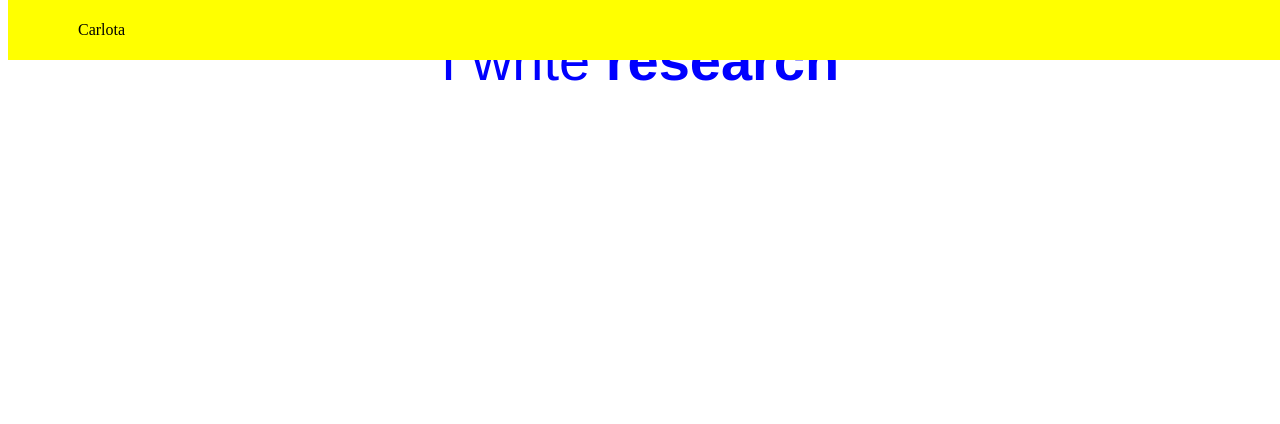
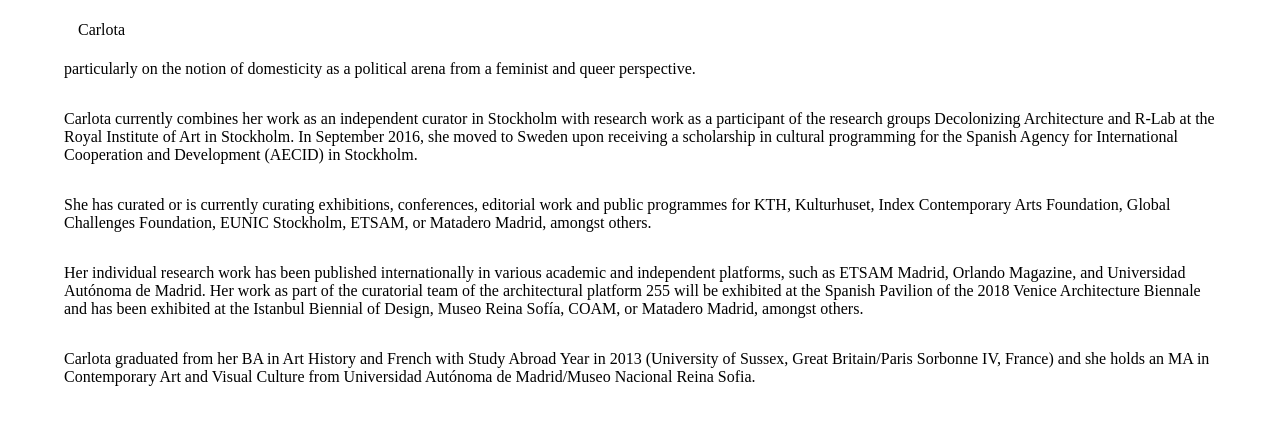
Before and after one commit to lauramiguelanez/Carlota, a React (Create React App) app in the folder client/: page /about in a window 1280 px wide. Shown: the top 424 px of the page. Built offline with nearby package versions, Linux system fonts and the light colour scheme; the HTML template or start-up script is replaced by a standard one.

Commit message:
About page

```diff
--- a/client/src/App.js
+++ b/client/src/App.js
@@ -1,9 +1,12 @@
 import React, { Component } from "react";
-//import { Switch, Route } from "react-router-dom";
+import { Switch, Route, BrowserRouter } from "react-router-dom";
 import "./css/App.scss";
 
 import Navbar from "./components/Navbar";
 import LandingAnimation from "./components/LandingAnimation";
+import About from "./components/About";
+import UploadProject from "./components/UploadProject";
+
 
 class App extends Component {
   constructor() {
@@ -21,11 +24,13 @@ class App extends Component {
         </header>
         <div className="fix-top"></div>
         <main>
-          <LandingAnimation newPage={()=>{this.setState({page:"Home"})}}/>
-          {/* <Switch>
-            <Route exact path='/' render={() => <LandingAnimation newPage={()=>{this.setState({page:"Home"})}}/> }/>
-            <Route exact path='/about' render={() => <LandingAnimation newPage={()=>{this.setState({page:"Home"})}}/> }/>
-          </Switch> */}
+          <BrowserRouter>
+            <Switch>
+              <Route exact path='/' render={() => <LandingAnimation newPage={()=>{this.setState({page:"Home"})}}/> }/>
+              <Route exact path='/about' render={() => <About newPage={()=>{this.setState({page:"About"})}}/> }/>
+              <Route exact path='/upload' render={() => <UploadProject newPage={()=>{this.setState({page:"Upload"})}}/> }/>
+            </Switch>
+          </BrowserRouter>
         </main>
         <div className="fix-bottom"></div>
         <footer>
--- /dev/null
+++ b/client/src/components/About.js
@@ -0,0 +1,65 @@
+import React, { Component } from "react";
+import "../css/content.scss";
+
+export default class About extends Component {
+  constructor(props) {
+    super(props);
+    this.state = {
+      loggedInUser: null
+    };
+  }
+
+  componentDidMount = () => {
+    this.props.newPage();
+  };
+
+  render() {
+    return (
+      <section>
+        <p>
+          Carlota Mir (b. Carlota Jerez, Spain, 1991) is a curator, researcher,
+          translator and cultural agent currently based in Stockholm, Sweden.
+          Her work, of a multidisciplinary and multilingual nature, interrogates
+          the relationship between gender, sexuality and space in visual
+          culture, design, curating and architecture. Her research and
+          curatorial work focuses particularly on the notion of domesticity as a
+          political arena from a feminist and queer perspective.
+        </p>
+
+        <p>
+          Carlota currently combines her work as an independent curator in
+          Stockholm with research work as a participant of the research groups
+          Decolonizing Architecture and R-Lab at the Royal Institute of Art in
+          Stockholm. In September 2016, she moved to Sweden upon receiving a
+          scholarship in cultural programming for the Spanish Agency for
+          International Cooperation and Development (AECID) in Stockholm.
+        </p>
+
+        <p>
+          She has curated or is currently curating exhibitions, conferences,
+          editorial work and public programmes for KTH, Kulturhuset, Index
+          Contemporary Arts Foundation, Global Challenges Foundation, EUNIC
+          Stockholm, ETSAM, or Matadero Madrid, amongst others.
+        </p>
+
+        <p>
+          Her individual research work has been published internationally in
+          various academic and independent platforms, such as ETSAM Madrid,
+          Orlando Magazine, and Universidad Autónoma de Madrid. Her work as part
+          of the curatorial team of the architectural platform 255 will be
+          exhibited at the Spanish Pavilion of the 2018 Venice Architecture
+          Biennale and has been exhibited at the Istanbul Biennial of Design,
+          Museo Reina Sofía, COAM, or Matadero Madrid, amongst others.
+        </p>
+
+        <p>
+          Carlota graduated from her BA in Art History and French with Study
+          Abroad Year in 2013 (University of Sussex, Great Britain/Paris
+          Sorbonne IV, France) and she holds an MA in Contemporary Art and
+          Visual Culture from Universidad Autónoma de Madrid/Museo Nacional
+          Reina Sofia.
+        </p>
+      </section>
+    );
+  }
+}
--- a/client/src/components/LandingAnimation.js
+++ b/client/src/components/LandingAnimation.js
@@ -53,9 +53,6 @@ export default class LandingAnimation extends Component {
             <p className="landing-random object">{object}</p>
           </div>
         </div>
-        {/* <button className="lang-button" onMouseOver={e => this.changeLang(e)}>
-          LANG
-        </button> */}
       </section>
     );
   }
--- /dev/null
+++ b/client/src/components/UploadProject.js
@@ -0,0 +1,29 @@
+import React, { Component } from "react";
+import { Redirect } from 'react-router-dom';
+import axios from "axios";
+require('dotenv').config();
+import "../css/forms.scss";
+
+export default class UploadProject extends Component {
+  constructor(props) {
+    super(props);
+    this.state = {
+      loggedInUser: null
+    };
+    this.service = axios.create({
+      baseURL: `${process.env.REACT_APP_API_URL}/api`
+    });
+  }
+
+  componentDidMount = () => {
+    this.props.newPage();
+  };
+
+  render() {
+    return (
+      <section>
+        <form />
+      </section>
+    );
+  }
+}
--- a/client/src/components/constants/landingLanguages.js
+++ b/client/src/components/constants/landingLanguages.js
@@ -49,7 +49,58 @@ const actionsENG = [
     "textos"
   ];
 
-  const ActionLangList = [actionsENG, actionsFRN, actionsSPA];
-  const ObjectLangList = [objectsENG, objectsFRN, objectsSPA];
+  const actionsSWE = [
+    "Jag bygger ",
+    "Jag översätter ",
+    "Jag [curate]  ",
+    "Jag ifrågasätter ",
+    "Jag forskar ",
+    "Jag skriver "
+  ];
+  const objectsSWE = [
+    "arkitektur",
+    "språk",
+    "konst",
+    "kön",
+    "forskning",
+    "texter"
+  ];
+
+  const actionsITA = [
+    "Costruisco ",
+    "Traduco ",
+    "Curo ",
+    "M'interrogo ",
+    "Scrivo ",
+    "Scrivo "
+  ];
+  const objectsITA = [
+    "",
+    "la lingua",
+    "l'arte",
+    "sul genere",
+    "l'architettura",
+    "testi"
+  ];
+
+  const actionsCAT = [
+    "Construeixo ",
+    "Tradueixo ",
+    "Comissari ",
+    "Qüestiono ",
+    "Investigo ",
+    "Escric "
+  ];
+  const objectsCAT = [
+    "arquitectura",
+    "la llengua",
+    "l'art",
+    "el gènere",
+    "l'investigació",
+    "textos"
+  ];
+
+  const ActionLangList = [actionsENG, actionsFRN, actionsSPA, actionsSWE, actionsITA, actionsCAT];
+  const ObjectLangList = [objectsENG, objectsFRN, objectsSPA, objectsSWE, objectsITA, objectsCAT];
 
   exports.langList = {ActionLangList, ObjectLangList};
--- a/client/src/css/index.scss
+++ b/client/src/css/index.scss
@@ -23,9 +23,6 @@ code {
     monospace;
 }
 
-
-
-
 button {
   background-color: $background-color;
 }
--- a/client/src/css/variables.scss
+++ b/client/src/css/variables.scss
@@ -1,7 +1,7 @@
 $primary-color: black ;
 $secondary-color: white;
 $accent-color: pink;
-$background-color: yellow;
+$background-color: white;
 $landing-color: blue;
 
 $main-font: 'Karla', sans-serif;
```
Also changed, not shown: client/src/css/content.scss (added), client/src/css/forms.scss (added), 2 other files (tests, documents, lock files or other folders).
